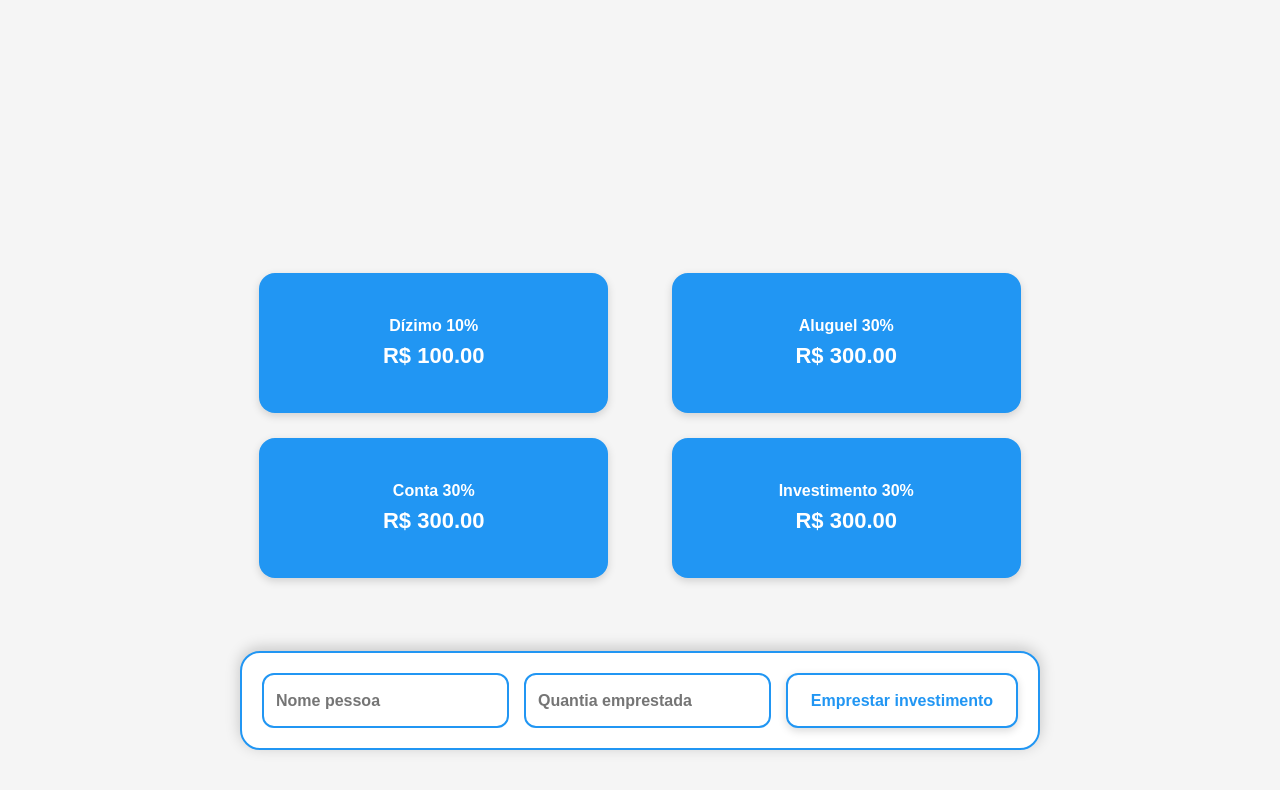
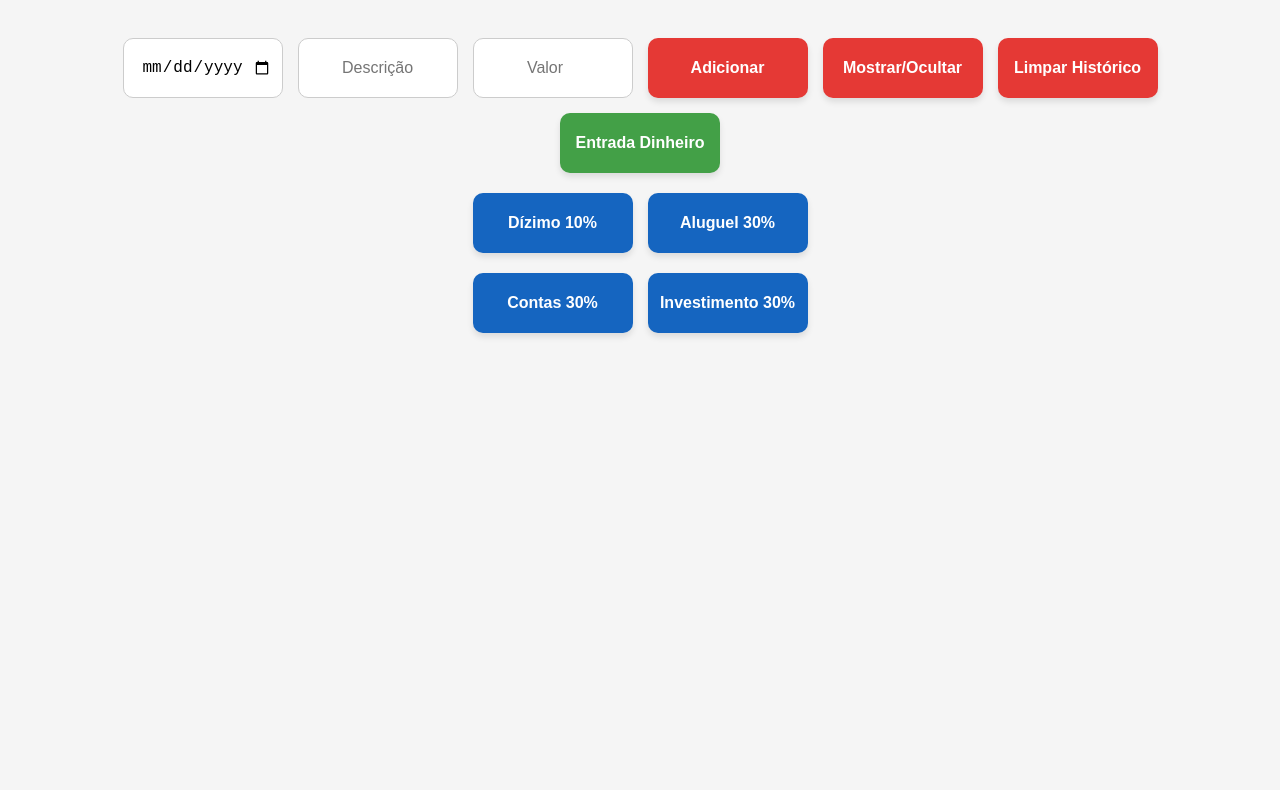
Before and after one commit to Andriele2025/Botoes, a plain HTML site: page index.html in a window 1280 px wide. Drawn offline with Linux system fonts and the light colour scheme.

Commit message:
Update index.html

```diff
--- a/index.html
+++ b/index.html
@@ -1,168 +1,154 @@
-
 <!DOCTYPE html>
 <html lang="pt-BR">
 <head>
   <meta charset="UTF-8" />
-  <title>Layout Caixa</title>
+  <title>Divisão Entrada Dinheiro</title>
   <style>
-    html, body {
-      height: 100%;
-      margin: 0;
-      padding: 0;
-      box-sizing: border-box;
-    }
     body {
-      font-family: Arial, sans-serif;
       background: #f5f5f5;
-      max-width: 800px;
-      margin: auto;
-      padding-bottom: 150px; /* espaço pro rodapé flutuante */
-    }
-    #container-principal {
+      font-family: 'Segoe UI', Tahoma, Geneva, Verdana, sans-serif;
       display: flex;
       flex-direction: column;
-      min-height: 100vh;
+      align-items: center;
+      gap: 20px;
+      padding: 30px;
     }
-    #meio {
-      display: grid;
-      grid-template-columns: repeat(2, 1fr);
-      grid-template-rows: repeat(2, auto);
-      gap: 25px;
-      justify-items: center;
-      align-content: center;
-      flex: 1;
-      margin-top: 50px;
+
+    .linha {
+      display: flex;
+      gap: 15px;
+      flex-wrap: wrap;
+      justify-content: center;
     }
-    #meio button.botao-categoria {
-      width: 90%;
-      min-height: 140px; /* maior altura */
-      font-size: 20px;
-      padding: 25px 15px;
-      border-radius: 16px;
+
+    input, button {
+      width: 160px;
+      height: 60px;
+      border: none;
+      border-radius: 10px;
+      font-size: 16px;
+      padding: 0 10px;
+      box-sizing: border-box;
+      text-align: center;
     }
-    .botao-categoria {
-      background: #2196f3;
+
+    input {
+      background: white;
+      border: 1px solid #ccc;
+    }
+
+    button {
       color: white;
-      border: none;
-      box-shadow: 0 3px 8px rgba(0,0,0,0.15);
       font-weight: bold;
       cursor: pointer;
-      user-select: none;
+      box-shadow: 0 4px 6px rgba(0,0,0,0.1);
+      transition: transform 0.1s ease, box-shadow 0.1s ease;
       display: flex;
       flex-direction: column;
       justify-content: center;
       align-items: center;
-      transition: background 0.3s;
     }
-    .botao-categoria:hover {
-      background: #1976d2;
+
+    button:active {
+      transform: scale(0.95);
+      box-shadow: 0 2px 4px rgba(0,0,0,0.2);
     }
-    #baixo {
-      position: fixed;
-      bottom: 50px; /* distância do rodapé real */
-      left: 50%;
-      transform: translateX(-50%);
-      width: 95%;
-      max-width: 800px;
-      display: grid;
-      grid-template-columns: repeat(3, 1fr);
-      gap: 15px;
-      background: #ffffff;
-      border: 2px solid #2196f3;
-      border-radius: 20px;
-      padding: 20px;
-      box-shadow: 0 -3px 15px rgba(0,0,0,0.2);
-      box-sizing: border-box;
-    }
-    #baixo button.botao-categoria,
-    #baixo .input-categoria {
-      background: #ffffff;
-      border: 2px solid #2196f3;
-      color: #2196f3;
-      min-height: 55px;
-      font-size: 16px;
-      border-radius: 12px;
-      padding: 12px;
-      box-sizing: border-box;
-      font-weight: bold;
-    }
-    #baixo button.botao-categoria:hover {
-      background: #2196f3;
-      color: #ffffff;
-    }
-    .input-categoria:focus {
-      outline: none;
-      border-color: #1976d2;
-    }
-    .nome-porcentagem {
-      margin-bottom: 8px;
-      font-size: 16px;
-    }
+
+    .red { background: #e53935; }
+    .blue { background: #1565c0; }
+    .yellow { background: #f9a825; }
+    .green { background: #43a047; }
+
     .valor {
-      font-size: 22px;
-      font-weight: 700;
-    }
-    #historico {
-      background: white;
-      border: 1px solid #ccc;
-      padding: 10px;
-      border-radius: 8px;
-      display: none;
-      margin: 20px;
+      font-size: 14px;
+      font-weight: normal;
+      margin-top: 5px;
+      display: none; /* inicia oculto para o investimento */
     }
   </style>
 </head>
 <body>
-  <div id="container-principal">
-    <div id="meio"></div>
 
-    <div id="historico"></div>
+  <!-- 7 botões/inputs em cima -->
+  <div class="linha">
+    <input type="date" id="data">
+    <input type="text" id="descricao" placeholder="Descrição">
+    <input type="number" id="valor" placeholder="Valor">
+    <button class="red" onclick="adicionar()">Adicionar</button>
+    <button class="red">Mostrar/Ocultar</button>
+    <button class="red" onclick="limparHistorico()">Limpar Histórico</button>
+    <button class="green" onclick="entradaDinheiro()">Entrada Dinheiro</button>
   </div>
 
-  <div id="baixo">
-    <input id="inputNomePessoa" class="input-categoria" type="text" placeholder="Nome pessoa" />
-    <input id="inputValorEmprestado" class="input-categoria" type="number" placeholder="Quantia emprestada" />
-    <button id="btnEmprestarInvestimento" class="botao-categoria">Emprestar investimento</button>
+  <!-- 4 botões do meio com valor dentro -->
+  <div class="linha">
+    <button class="blue" id="dizimo">
+      Dízimo 10%
+      <div class="valor" id="valDizimo">R$ 0,00</div>
+    </button>
+    <button class="blue" id="aluguel">
+      Aluguel 30%
+      <div class="valor" id="valAluguel">R$ 0,00</div>
+    </button>
+  </div>
+  <div class="linha">
+    <button class="blue" id="contas">
+      Contas 30%
+      <div class="valor" id="valContas">R$ 0,00</div>
+    </button>
+    <button class="blue" id="investimento" onclick="toggleInvestimento()">
+      Investimento 30%
+      <div class="valor" id="valInvestimento">R$ 0,00</div>
+    </button>
   </div>
 
   <script>
-    const valorTotal = 1000;
-    const botoesMeio = [
-      {nome: "Dízimo", porcentagem: 10, valor: valorTotal * 0.10},
-      {nome: "Aluguel", porcentagem: 30, valor: valorTotal * 0.30},
-      {nome: "Conta", porcentagem: 30, valor: valorTotal * 0.30},
-      {nome: "Investimento", porcentagem: 30, valor: valorTotal * 0.30}
-    ];
-    let historicoValores = [];
-    function criarBotoesMeio() {
-      const container = document.getElementById("meio");
-      botoesMeio.forEach(item => {
-        const btn = document.createElement("button");
-        btn.className = "botao-categoria";
-        btn.innerHTML = `<div class="nome-porcentagem">${item.nome} ${item.porcentagem}%</div>
-                         <div class="valor">R$ ${item.valor.toFixed(2)}</div>`;
-        container.appendChild(btn);
-      });
-    }
-    criarBotoesMeio();
-
-    document.getElementById("btnEmprestarInvestimento").addEventListener("click", () => {
-      const nome = document.getElementById("inputNomePessoa").value.trim();
-      const valor = parseFloat(document.getElementById("inputValorEmprestado").value);
-      if (!nome) {
-        alert("Preencha o nome!");
+    function entradaDinheiro() {
+      const valor = parseFloat(document.getElementById('valor').value);
+      if (isNaN(valor) || valor <= 0) {
+        alert('Insira um valor válido');
         return;
       }
-      if (isNaN(valor) || valor <= 0) {
-        alert("Digite valor válido!");
-        return;
+
+      const dizimo = valor * 0.10;
+      const aluguel = valor * 0.30;
+      const contas = valor * 0.30;
+      const investimento = valor * 0.30;
+
+      // Exibir valores dentro dos botões
+      document.getElementById('valDizimo').innerText = `R$ ${dizimo.toFixed(2)}`;
+      document.getElementById('valAluguel').innerText = `R$ ${aluguel.toFixed(2)}`;
+      document.getElementById('valContas').innerText = `R$ ${contas.toFixed(2)}`;
+
+      // Atualiza investimento somando ao valor já existente
+      const investimentoElem = document.getElementById('valInvestimento');
+      let investimentoAtual = parseFloat(investimentoElem.innerText.replace('R$', '').replace(',', '.'));
+      if (isNaN(investimentoAtual)) investimentoAtual = 0;
+      investimentoAtual += investimento;
+      investimentoElem.innerText = `R$ ${investimentoAtual.toFixed(2)}`;
+    }
+
+    function adicionar() {
+      alert('Função de adicionar entrada será implementada.');
+    }
+
+    function limparHistorico() {
+      // Zera dízimo, aluguel e contas
+      document.getElementById('valDizimo').innerText = 'R$ 0,00';
+      document.getElementById('valAluguel').innerText = 'R$ 0,00';
+      document.getElementById('valContas').innerText = 'R$ 0,00';
+      // Investimento permanece com o valor que estiver
+    }
+
+    function toggleInvestimento() {
+      const valorElem = document.getElementById('valInvestimento');
+      if (valorElem.style.display === 'none' || valorElem.style.display === '') {
+        valorElem.style.display = 'block'; // mostra
+      } else {
+        valorElem.style.display = 'none'; // oculta
       }
-      historicoValores.push(`Emprestado R$ ${valor.toFixed(2)} para ${nome}`);
-      document.getElementById("historico").style.display = "block";
-      document.getElementById("historico").innerHTML = historicoValores.join("<br>");
-      document.getElementById("inputNomePessoa").value = "";
-      document.getElementById("inputValorEmprestado").value = "";
-    });
+    }
   </script>
+
 </body>
 </html>
```
